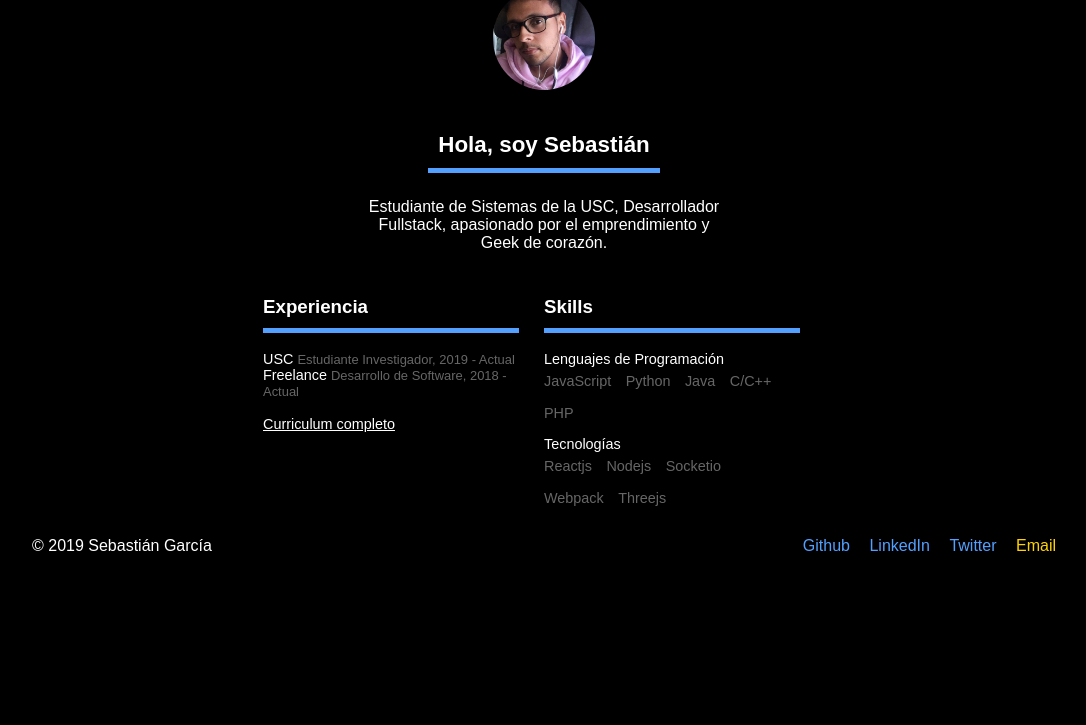
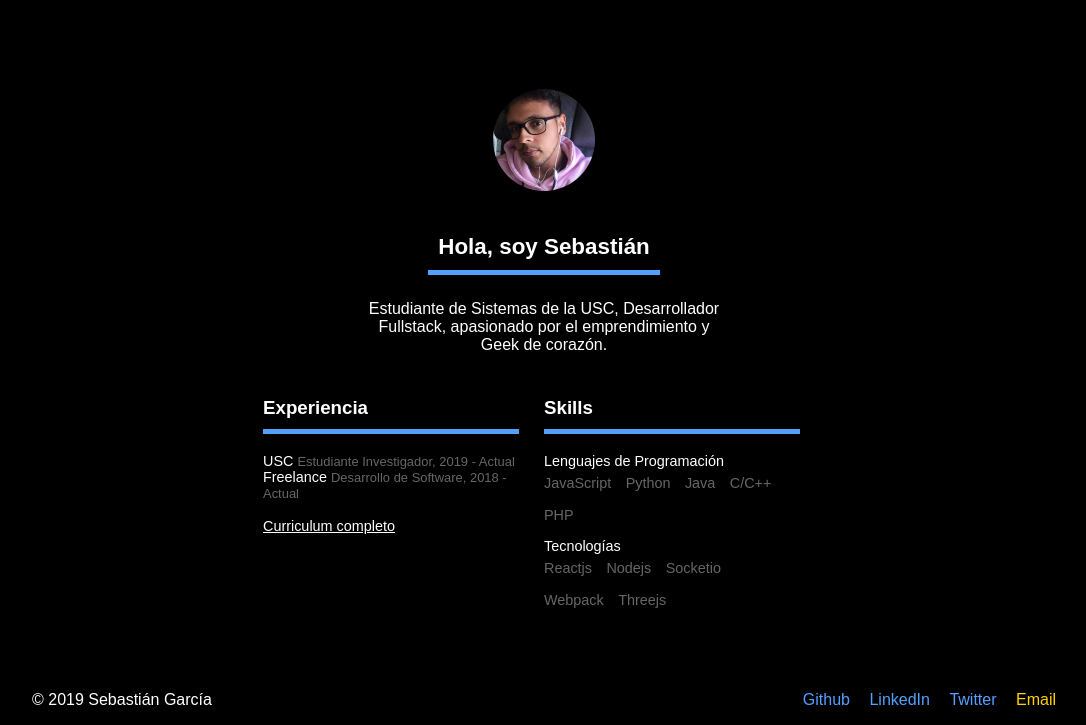
Before and after one commit to SGarcia710/sgarcia-portfolio, a website: page index.html in a window 1280 px wide. Shown: the part 75-800 px from the top of the page, without its empty margins (96-1182 px from the left). Drawn offline with Linux system fonts and the light colour scheme; a web font is replaced by a local one.

Commit message:
desktop finished

```diff
--- a/assets/styles/footer.css
+++ b/assets/styles/footer.css
@@ -7,6 +7,8 @@
   align-items: center;
   /* height: 10%; */
   margin: 0;
+  position: absolute;
+  bottom: 0;
 }
 .footer__rights {
 }
--- a/assets/styles/hero.css
+++ b/assets/styles/hero.css
@@ -6,6 +6,7 @@
   display: flex;
   flex-direction: column;
   align-items: center;
+  margin: auto;
 }
 .hero__photo {
   /* box-shadow: 10px 10px 0px 0px rgb(84, 160, 255, 0.8); */
--- a/assets/styles/media.css
+++ b/assets/styles/media.css
@@ -44,11 +44,13 @@
   .footer {
     display: inline;
     margin: auto;
+    position: initial;
   }
   .footer__rigts {
     text-align: center;
   }
   .footer__media-links {
+    margin: auto;
     margin-bottom: 15px;
   }
   .footer__media-links a,
```
